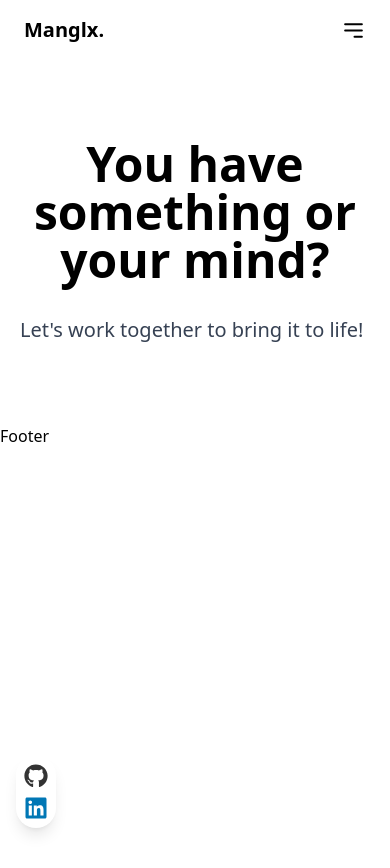
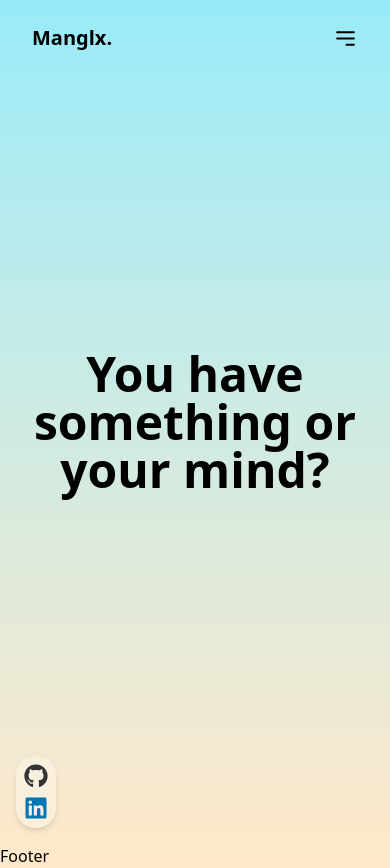
Before and after one commit to manglx/portfolio, a Gatsby site: page / in a window 390 px wide. Before the commit the page ends 844 px from the top, so only its background shows below. Built offline with nearby package versions, Linux system fonts and the light colour scheme; Gatsby itself is replaced by a stand-in of ours.

Commit message:
adding glass style

```diff
--- a/src/components/Layout.js
+++ b/src/components/Layout.js
@@ -4,13 +4,13 @@ import SocialNetworksFloatingPanel from './socialNetworks/SocialNetworksFloating
 
 const Layout = ({ children }) => {
   return (
-    <>
+    <div className="bg-linear-to-b from-[#98ebf9] to-[#ffe8c9]">
       <Navbar />
       <main>{children}</main>
       <footer>Footer</footer>
 
       <SocialNetworksFloatingPanel />
-    </>
+    </div>
   )
 }
 
--- a/src/components/navbar/MobileNavbar.js
+++ b/src/components/navbar/MobileNavbar.js
@@ -10,7 +10,7 @@ const MobileNavbar = ({ routes }) => {
 
   return (
     <>
-      <nav className="flex sm:hidden justify-between py-4 px-6">
+      <nav className="flex sm:hidden justify-between">
         <div className="font-bold text-xl">Manglx.</div>
         <div className="flex justify-center items-center">
           <button onClick={toggleMenu}>
--- a/src/components/navbar/Navbar.js
+++ b/src/components/navbar/Navbar.js
@@ -3,7 +3,9 @@ import MobileNavbar from './MobileNavbar'
 import DesktopNavbar from './DesktopNavbar'
 import { RiHome9Line } from 'react-icons/ri'
 import { LuAppWindow } from 'react-icons/lu'
+import { useState, useEffect } from 'react'
 
+const Navbar = () => {
   const routes = [
     {
       name: 'Home',
@@ -17,11 +19,41 @@ const routes = [
     },
   ]
 
-const Navbar = () => (
-  <>
+  const [isAtTop, setIsAtTop] = useState(true)
+
+  const updateIsAtTop = (scrollHeight) => {
+    scrollHeight === 0 ? setIsAtTop(true) : setIsAtTop(false)
+  }
+
+  useEffect(() => {
+    window.addEventListener('scroll', () => {
+      updateIsAtTop(window.scrollY)
+    })
+
+    return () => {
+      window.removeEventListener('scroll', () => {
+        updateIsAtTop(window.scrollY)
+      })
+    }
+  }, [])
+
+  return (
+    <div className="w-full fixed top-0 left-0 z-10 p-2">
+      <div
+        className={`py-4 px-6 rounded-2xl
+          transition-all duration-300 ease-in-out
+          ${
+            isAtTop
+              ? 'bg-transparent shadow-none backdrop-blur-0'
+              : 'bg-white/30 backdrop-blur-sm shadow-md'
+          }
+        `}
+      >
         <MobileNavbar routes={routes} />
         <DesktopNavbar routes={routes} />
-  </>
+      </div>
+    </div>
   )
+}
 
 export default Navbar
--- a/src/components/sections/HeroSection.js
+++ b/src/components/sections/HeroSection.js
@@ -1,13 +1,10 @@
 import * as React from 'react'
 
 const HeroSection = () => (
-  <section className="py-20 px-5">
+  <section className="h-screen py-20 px-5 flex flex-col justify-center items-center">
     <h1 className="text-5xl font-bold text-center">
       You have something or your mind?
     </h1>
-    <p className="text-xl text-gray-700 mt-8">
-      Let's work together to bring it to life!
-    </p>
   </section>
 )
 
--- a/src/components/socialNetworks/SocialNetworksFloatingPanel.js
+++ b/src/components/socialNetworks/SocialNetworksFloatingPanel.js
@@ -14,7 +14,7 @@ const SocialNetworksFloatingPanel = () => {
   }
 
   return (
-    <div className="fixed bottom-4 left-4 shadow-lg bg-white p-2 rounded-full z-50 flex flex-col space-y-2">
+    <div className="fixed bottom-4 left-4 bg-white/30 backdrop-blur-sm shadow-md p-2 rounded-full z-50 flex flex-col space-y-2">
       {socialNetworks.map((network) => (
         <span key={network.name}>
           <a
```
Lines whose indentation alone changed are shown as unchanged.
